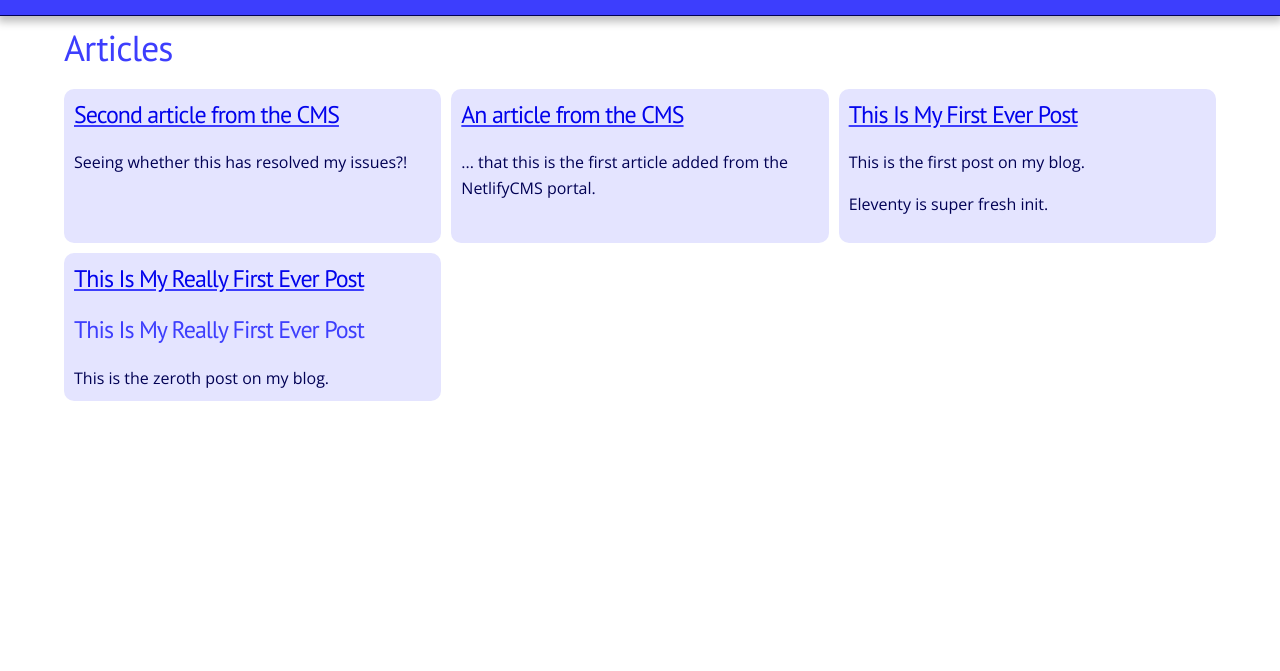
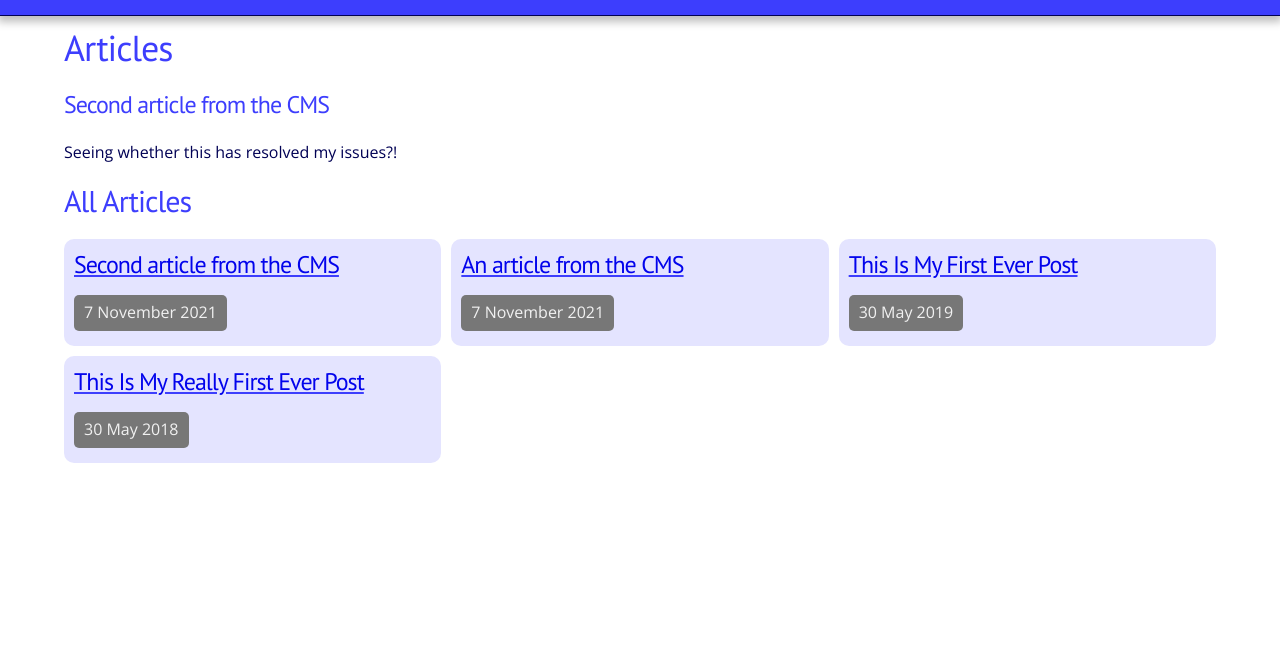
Before and after one commit to domwakeling/delegate, an Eleventy site: page src/articles/index.njk in a window 1280 px wide. Shown: the part 49-720 px from the top of the page. Built offline with nearby package versions, Linux system fonts and the light colour scheme; Eleventy itself is replaced by a stand-in of ours; files that its build step writes are made by us from their sources; what js-beautify would draw is missing.

Commit message:
Improving articles presentation

```diff
--- a/src/_includes/layouts/article.njk
+++ b/src/_includes/layouts/article.njk
@@ -7,4 +7,5 @@ metacontent: []
 <div class="row">
     <h1>Article: {{ title}} </h1>
 </div>
+<div class="article-date">{{ date | readableDate }}</div>
 {{ content | safe }}
--- a/src/_includes/styles/_articles.scss
+++ b/src/_includes/styles/_articles.scss
@@ -12,6 +12,7 @@
 
         .article-content {
             padding: 1rem;
+
             a {
                 h1, h2, h2, h3, h4, h5 {
                     color: $color_p300 !important;
@@ -21,16 +22,12 @@
     }
 }
 
-.pagination-container {
-    .pagination-lozenge {
-        display: inline-block;
-        background-color: $color_p300;
-        padding: 1rem;
-        border-radius: 1rem;
-        a {
-            color: $color_p900;
-            text-decoration: none;
-        }
-        cursor: pointer;
-    }
+.article-date {
+    display: inline-block;
+    position: relative;
+    background-color: $color_g300;
+    color: $color_g900;
+    padding: 0.5rem 1.0rem;
+    border-radius: 0.5rem;
+    bottom: 5px;
 }
--- a/src/articles/2019-05-30-first-article.md
+++ b/src/articles/2019-05-30-first-article.md
@@ -1,8 +1,9 @@
 ---
+title: This Is My First Ever Post
+date: 2019-05-30T21:00:00.000Z
+tags:
+  - article
 layout: layouts/article.njk
-title: This Is My First Ever Post
-date: 2019-05-30
-tags: ['article']
 ---
 This is the first post on my blog.
 
--- a/src/articles/2019-05-30-second-article.md
+++ b/src/articles/2019-05-30-second-article.md
@@ -1,9 +1,9 @@
 ---
+title: This Is My Really First Ever Post
+date: 2018-05-30T21:00:00.000Z
+tags:
+  - article
 layout: layouts/article.njk
-title: This Is My Really First Ever Post
-date: 2018-05-30
-tags: ['article']
 ---
 
-<h1 class="as-h3">{{title}}</h2>
 This is the zeroth post on my blog.
--- a/src/articles/2021-11-07-an-article-from-the-cms.md
+++ b/src/articles/2021-11-07-an-article-from-the-cms.md
@@ -1,9 +1,9 @@
 ---
-layout: layouts/article.njk
 title: An article from the CMS
 date: 2021-11-07T21:07:52.781Z
 tags:
   - article
+layout: layouts/article.njk
 ---
 
 ... that this is the first article added from the NetlifyCMS portal.
--- a/src/articles/index.njk
+++ b/src/articles/index.njk
@@ -10,19 +10,26 @@ permalink: "articles/page-{{ pagination.pageNumber + 1 }}/index.html"
 
 <div class="row">
     <h1>Articles</h1>
+
+    <!-- most recent article -->
+    {% set mostRecent = collections.article[collections.article.length - 1] %}
+    <h3 class="as-h3">{{ mostRecent.data.title }}</h3>
+    {{ mostRecent.templateContent | safe }}
+    <h2>All Articles</h2>
     <div class="article-container">
         {% for article in pagination.items %}
             <div class="article">
                 <div class="article-content">
                     <a href="{{ article.url }}">
-                        <h2 class="as-h3">{{ article.data.title }}</h2>
+                        <h3>{{ article.data.title }}</h3>
                     </a>
-                    {{ article.templateContent | safe }}
+                    <div class="article-date">{{ article.data.date | readableDate }}</div>
                 </div>
             </div>
         {% endfor %}
     </div>
     <br />
+    <!-- newer / older buttons dependent on page -->
     <div class="pagination-container">
         {% if pagination.pageNumber > 0 %}
             <div class="pagination-lozenge" style="float; left;">
--- a/src/index.njk
+++ b/src/index.njk
@@ -20,8 +20,6 @@ description: Welcome to Delegate
         cillum. Quis amet deserunt consequat elit veniam dolor sunt aute ea anim pariatur eu. Enim
         pariatur eu quis veniam quis.
     </p>
-    <hr />
-    <p>{{ collections.article[collections.article.length - 1].data.title }}</p>
 
 </div>
 
```
Also changed, not shown: .eleventy.js.
